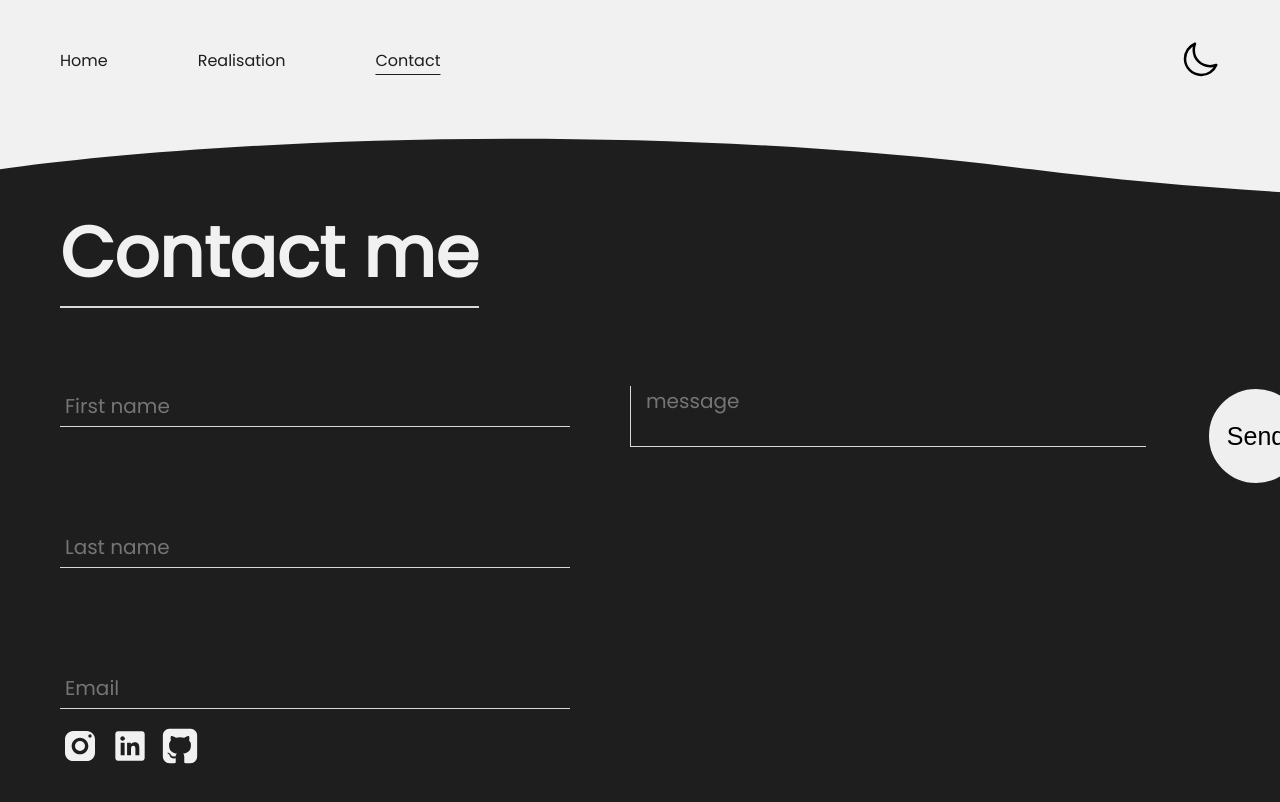
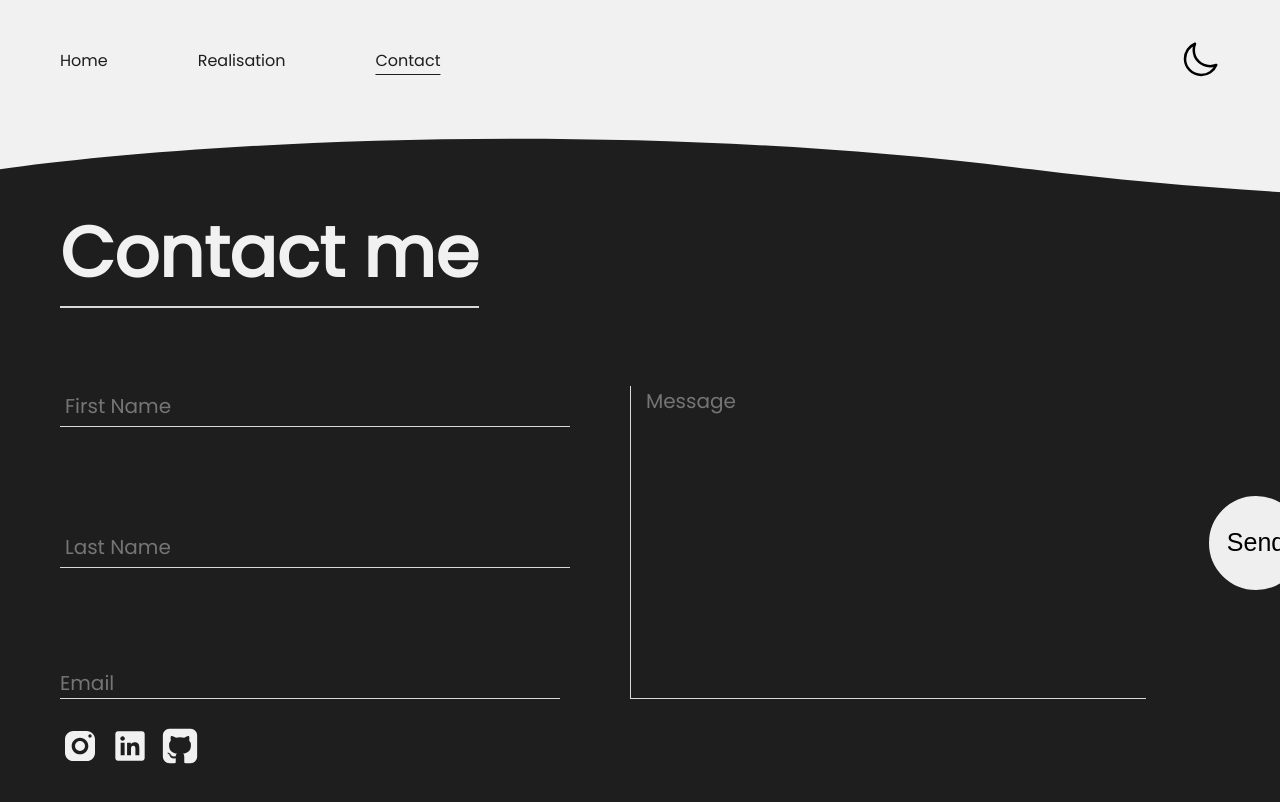
Before and after one commit to Evanchauffour/My_portfolio, a React (Create React App) app: page /contact in a window 1280 px wide. Shown: the top 802 px of the page. Built offline with nearby package versions, Linux system fonts and the light colour scheme.

Commit message:
form utllisable

```diff
--- a/package.json
+++ b/package.json
@@ -3,6 +3,7 @@
   "version": "0.1.0",
   "private": true,
   "dependencies": {
+    "@emailjs/browser": "^3.10.0",
     "@testing-library/jest-dom": "^5.16.5",
     "@testing-library/react": "^13.4.0",
     "@testing-library/user-event": "^13.5.0",
--- a/public/index.html
+++ b/public/index.html
@@ -28,12 +28,6 @@
     <title>Evan Chauffour</title>
   </head>
   <body>
-    <form name="contact" netlify netlify-honeypot="bot-field" hidden>
-      <input type="text" name="fisrtName" />
-      <input type="text" name="LastName" />
-      <input type="email" name="email" />
-      <textarea name="message"></textarea>
-    </form>
     <noscript>You need to enable JavaScript to run this app.</noscript>
     <div id="root"></div>
     <!--
--- a/src/App.css
+++ b/src/App.css
@@ -25,3 +25,7 @@ main h1{
 .app{
   width: 100vw;
 }
+
+main{
+  position: relative;
+}
--- a/src/Components/Pages/Contact/contact.css
+++ b/src/Components/Pages/Contact/contact.css
@@ -87,3 +87,23 @@ textarea::placeholder{
     background-color: #1E1E1E;
     border: solid #D9D9D9;
 }
+
+.modal-contact{
+    display: flex;
+    flex-direction: column;
+    align-items: center;
+    position: absolute;
+    right: 0;
+    bottom: 0;
+    background-color: #D9D9D9;
+    padding: 30px;
+}
+.modal-contact h4{
+    padding-bottom: 30px;
+    font-family: Poppins;
+}
+
+.modal-contact p{
+    cursor: pointer;
+    font-family: Poppins;
+}
--- a/src/Components/Pages/Contact/contact.jsx
+++ b/src/Components/Pages/Contact/contact.jsx
@@ -2,44 +2,96 @@ import Header from '../../Header/header'
 import RS from '../../RS/rs'
 import './contact.css'
 import { motion } from "framer-motion"
+import React, { useRef , useState } from 'react';
+import emailjs from '@emailjs/browser';
+import { logDOM } from '@testing-library/react';
 
 function Contact(){
+  const form = useRef();
+  const FirstName = useRef();
+  const LastName = useRef();
+  const email = useRef();
+  const message = useRef();
+
+  const [modal, setModal] = useState(false);
+  const [errorModal, setErrorModal] = useState(false);
+  var erreurs = [];
+  const sendEmail = (e) => {
+    e.preventDefault();
+
+      if(FirstName.current.value == ""){
+        erreurs.push('FirstName');
+        console.log(erreurs);
+      }
+      if(LastName.current.value == ""){
+        erreurs.push('LastName');
+        console.log(erreurs);
+      }
+      if(email.current.value == ""){
+        erreurs.push('email');
+      }
+      if(message.current.value == ""){
+        erreurs.push('message');
+      }
+
+      if(erreurs.length == 0){
+        emailjs.sendForm('service_lgm7m6p', 'template_58bpf6r', form.current, 'FnMCT1Kk9TozDi78d')
+        setModal(!modal);
+
+      }
+      else{
+        setErrorModal(!errorModal);
+      }
+  };
+
+  const toogleModal = () => {
+    setModal(!modal);
+  }
+
+  const toogleErrorModal = () => {
+    setErrorModal(!errorModal);
+  }
+
+  {modal &&
+    setInterval(() => {
+        setModal(!modal);
+      }, 10000);
+  }
+
+  {errorModal &&
+    setInterval(() => {
+        setErrorModal(!errorModal);
+      }, 10000);
+  }
+
 
     return(
         <>
         <Header/>
         <main className='container-contact'>
             <motion.h1 initial={{y: -80, opacity: 0}} animate={{y: 0, opacity: 1}} transition={{duration: 0.5}}>Contact me</motion.h1>
-            <form name="contact" method="post" data-netlify="true">
-            <div className='container-name-email'>
-            <input type="hidden" name="form-name" value="contact" />
-                <p>
-                    <input type="text" name="fisrtName" placeholder='First name'/>
-                </p>
-                <p>
-                    <input type="email" name="LastName" placeholder='Last name'/>
-                </p>
-                <p>
-                    <input type="email" name="email" placeholder='Email'/>
-                </p>
-          </div>
-          <p>
-            <textarea name="message" placeholder='message' className='message'></textarea>
-          </p>
-          <p>
-            <button type="submit" className='button-form'>Send</button>
-          </p>
-        </form>,
-            {/* <form action="">
+            <form ref={form} onSubmit={sendEmail}>
                 <div className='container-name-email'>
-                <motion.input initial={{y: -100, opacity: 0}} animate={{y: 0, opacity: 1}} transition={{duration: 0.2}} type="text" name='FirstName' placeholder='First Name' />
-                <motion.input initial={{y: 100, opacity: 0}} animate={{y: 0, opacity: 1}} transition={{duration: 0.2, delay: 0.4}} type="text" name='LastName' placeholder='Last Name' />
-                <motion.input initial={{y: 200, opacity: 0}} animate={{y: 0, opacity: 1}} transition={{duration: 0.2, delay: 0.6}} type="email" name='email' placeholder='Email' />
+                <motion.input ref={FirstName} initial={{y: -100, opacity: 0}} animate={{y: 0, opacity: 1}} transition={{duration: 0.2}} type="text" name='FirstName' placeholder='First Name' />
+                <motion.input ref={LastName} initial={{y: 100, opacity: 0}} animate={{y: 0, opacity: 1}} transition={{duration: 0.2, delay: 0.4}} type="text" name='LastName' placeholder='Last Name' />
+                <motion.input ref={email} initial={{y: 200, opacity: 0}} animate={{y: 0, opacity: 1}} transition={{duration: 0.2, delay: 0.6}} type="email" name='email' placeholder='Email' />
                 </div>
-                <motion.textarea initial={{y: -100, opacity: 0}} animate={{y: 0, opacity: 1}} transition={{duration: 0.2, delay: 1}} type="text" name='message' placeholder='Message' className='message' />
+                <motion.textarea ref={message} initial={{y: -100, opacity: 0}} animate={{y: 0, opacity: 1}} transition={{duration: 0.2, delay: 1}} type="text" name='message' placeholder='Message' className='message' />
                 <motion.input initial={{opacity: 0}} animate={{opacity: 1}} transition={{duration: 0.5, delay: 1.5}} type="submit" value="Send" className='button-form'/>
-            </form> */}
+            </form>
         </main>
+        {modal && (
+                <div className='modal-contact'>
+                    <h4>Votre Message à été envoyé avec succès !</h4>
+                    <p onClick={toogleModal}>close</p>
+                </div>
+            )}
+          {errorModal && (
+                <div className='modal-contact'>
+                    <h4>Il y a {erreurs.length} erreurs</h4>
+                    <p onClick={toogleErrorModal}>close</p>
+                </div>
+            )}
         <RS/>
         </>
     )
```
Also changed, not shown: 1 other file (tests, documents, lock files or other folders).
